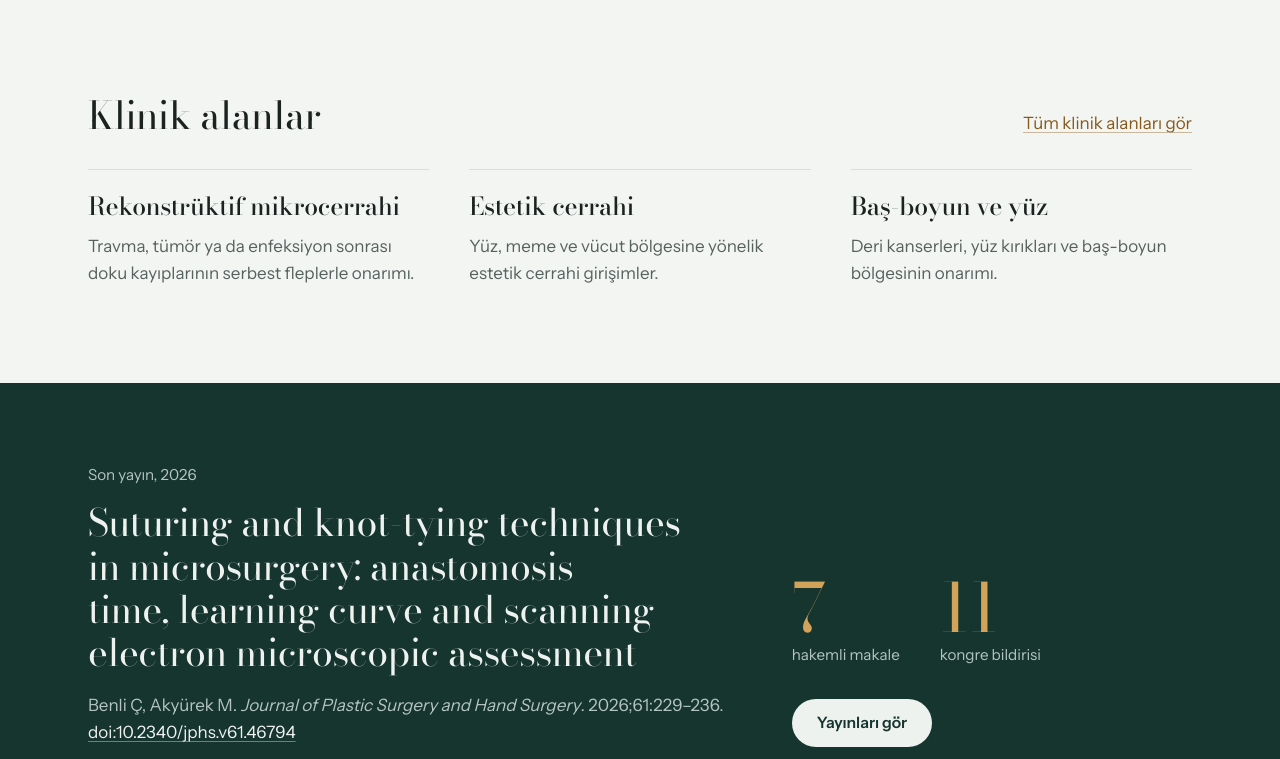
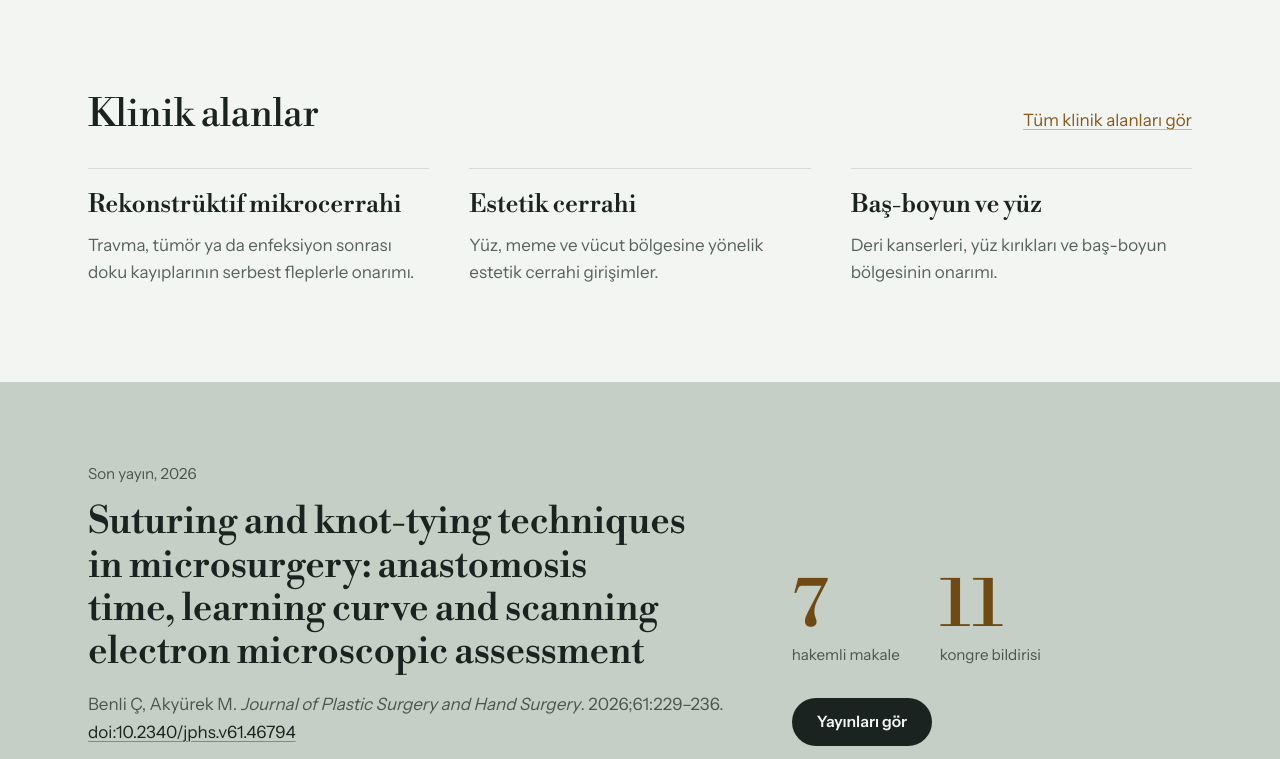
Before and after one commit to caghanb/website, a plain HTML site: page index.html in a window 1280 px wide. Shown: the part 1041-1800 px from the top of the page. Drawn offline with nearby package versions, Linux system fonts and the light colour scheme.

Commit message:
Sturdier serif and a lighter band: Libre Bodoni, sage instead of deep green
Bodoni Moda's hairlines were too thin, especially on the dark green band and in
the dark theme. Headings now use Libre Bodoni, a text-weight Didone; the band is
sage with deep-bronze figures; the site stays in its light theme on every system.

Co-Authored-By: Claude Opus 5.5 <noreply@anthropic.com>
Claude-Session: https://claude.ai/code/session_01JdUFqmmo6pz99ZM2VMThCc

```diff
--- a/index.html
+++ b/index.html
@@ -14,16 +14,15 @@
 <meta property="og:description" content="Plastik, Rekonstrüktif ve Estetik Cerrahi Uzmanı · Çanakkale">
 <meta property="og:image" content="https://drcaghan.com/assets/og-image.png">
 <meta name="twitter:card" content="summary_large_image">
-<meta name="theme-color" content="#f3f5f3" media="(prefers-color-scheme: light)">
-<meta name="theme-color" content="#0f1513" media="(prefers-color-scheme: dark)">
+<meta name="theme-color" content="#f3f5f3">
 <link rel="preconnect" href="https://fonts.googleapis.com">
 <link rel="preconnect" href="https://fonts.gstatic.com" crossorigin>
-<link href="https://fonts.googleapis.com/css2?family=Bodoni+Moda:opsz,wght@6..96,400..600&family=Instrument+Sans:wght@400..700&display=swap" rel="stylesheet">
+<link href="https://fonts.googleapis.com/css2?family=Libre+Bodoni:wght@400..700&family=Instrument+Sans:wght@400..700&display=swap" rel="stylesheet">
 <style>
 :root{
-  /* Identity taken from the logo: the client's gold spiral and its Didone wordmark.
+  /* Identity taken from the logo: the client's gold spiral and its Didone wordmark (Libre Bodoni: a text-weight Didone).
      Layout idea: golden-ratio splits (1.618 : 1), left-aligned type, open ruled lists instead of boxes,
-     one deep surgical-green band, and one moment: the spiral drawing itself in the hero. */
+     one sage band, and one moment: the spiral drawing itself in the hero. */
   --paper:#f3f5f3;        /* cool porcelain, never cream */
   --surface:#ffffff;
   --ink:#1b2321;          /* green-black, from surgical scrubs */
@@ -31,39 +30,24 @@
   --line:#d8ded9;
   --gold:#b68235;         /* the logo's gold: graphics and small marks */
   --gold-text:#87591c;    /* the same gold, darkened to read as link text */
-  --deep:#17352f;         /* surgical green, one band */
-  --on-deep:#eef2ef;
-  --on-deep-muted:#b3c5be;
-  --gold-on-deep:#d3a35a;
-  --serif:"Bodoni Moda","Didot","Bodoni 72",Georgia,serif;
+  --deep:#c5cfc6;         /* sage, one band */
+  --on-deep:#1b2321;
+  --on-deep-muted:#4a5650;
+  --gold-on-deep:#6f4a14;  /* deep bronze: the logo gold darkened to read on sage */
+  --serif:"Libre Bodoni","Bodoni 72",Georgia,serif;
   --sans:"Instrument Sans","Helvetica Neue",Arial,sans-serif;
   --golden:1.618fr 1fr;
   --wrap:1160px;
   --ease:cubic-bezier(.2,.8,.2,1);
   color-scheme:light;
 }
-@media (prefers-color-scheme: dark){
-  :root:not([data-theme="light"]){
-    --paper:#0f1513; --surface:#151d1b; --ink:#e6ece9; --muted:#9aaaa5; --line:#27332f;
-    --gold:#c9974d; --gold-text:#d9ab62; --deep:#12302a; --on-deep:#eef2ef; --on-deep-muted:#a9bdb6; --gold-on-deep:#d9ab62;
-    color-scheme:dark;
-  }
-}
-:root[data-theme="dark"]{
-  --paper:#0f1513; --surface:#151d1b; --ink:#e6ece9; --muted:#9aaaa5; --line:#27332f;
-  --gold:#c9974d; --gold-text:#d9ab62; --deep:#12302a; --on-deep:#eef2ef; --on-deep-muted:#a9bdb6; --gold-on-deep:#d9ab62;
-  color-scheme:dark;
-}
-
 *{box-sizing:border-box}
 html{scroll-behavior:smooth}
 body{margin:0;background:var(--paper);color:var(--ink);font-family:var(--sans);font-size:17px;line-height:1.6;-webkit-font-smoothing:antialiased;text-rendering:optimizeLegibility}
 img,svg{max-width:100%}
 h1,h2,h3{font-family:var(--serif);font-weight:400;margin:0;text-wrap:balance;letter-spacing:-0.01em}
-/* Bodoni at reading sizes: a touch heavier and lower contrast so hairlines hold up */
+/* Serif at reading sizes: medium weight so the hairlines hold up */
 .facts dd:not(.s),.area h3,.row .what b,.cite .t,.pair b,.block .big,.lists h2,.brand-name{font-weight:500;font-optical-sizing:auto}
-@media (prefers-color-scheme: dark){:root:not([data-theme="light"]) :is(.facts dd:not(.s),.area h3,.row .what b,.cite .t,.pair b,.block .big,.lists h2,.brand-name){font-weight:600}}
-:root[data-theme="dark"] :is(.facts dd:not(.s),.area h3,.row .what b,.cite .t,.pair b,.block .big,.lists h2,.brand-name){font-weight:600}
 p{margin:0}
 ul,ol,dl,dd{margin:0;padding:0;list-style:none}
 a{color:var(--gold-text);text-decoration:underline;text-decoration-thickness:1px;text-underline-offset:3px;text-decoration-color:color-mix(in srgb,currentColor 40%,transparent);transition:text-decoration-color 150ms var(--ease)}
@@ -115,8 +99,8 @@ main{display:block;min-height:60vh}
 .btn-primary:hover{background:color-mix(in srgb,var(--ink) 82%,var(--gold))}
 .btn-ghost{border-color:color-mix(in srgb,var(--ink) 28%,transparent);color:var(--ink)}
 .btn-ghost:hover{border-color:var(--ink)}
-.btn-light{background:var(--on-deep);color:#17352f}
-.btn-light:hover{background:#ffffff}
+.btn-light{background:var(--ink);color:var(--paper)}
+.btn-light:hover{background:color-mix(in srgb,var(--ink) 82%,var(--gold))}
 
 /* Hero: the name set like the logo's wordmark, the spiral drawing itself beside it */
 .hero{display:grid;grid-template-columns:var(--golden);gap:56px;align-items:center;min-height:min(620px,72vh)}
@@ -162,11 +146,11 @@ main{display:block;min-height:60vh}
 .band{margin-inline:calc(50% - 50vw);background:var(--deep);color:var(--on-deep)}
 .band-in{max-width:var(--wrap);margin:0 auto;padding:80px 28px;display:grid;grid-template-columns:var(--golden);gap:56px;align-items:end}
 .band .kicker{color:var(--on-deep-muted);font-size:.95rem}
-.band h2{font-size:clamp(1.7rem,3vw,2.35rem);line-height:1.15;margin-top:14px}
+.band h2{font-size:clamp(1.7rem,3vw,2.35rem);line-height:1.15;margin-top:14px;font-weight:500}
 .band .meta{color:var(--on-deep-muted);margin-top:18px;max-width:40rem}
 .band a:not(.btn){color:var(--on-deep)}
 .counts{display:flex;gap:40px;flex-wrap:wrap}
-.count b{display:block;font-family:var(--serif);font-weight:400;font-size:4.2rem;line-height:1;color:var(--gold-on-deep);font-variant-numeric:lining-nums}
+.count b{display:block;font-family:var(--serif);font-weight:500;font-size:4.2rem;line-height:1;color:var(--gold-on-deep);font-variant-numeric:lining-nums}
 .count span{color:var(--on-deep-muted);font-size:.95rem}
 .band-side{display:flex;flex-direction:column;gap:30px;align-items:flex-start}
 
```
